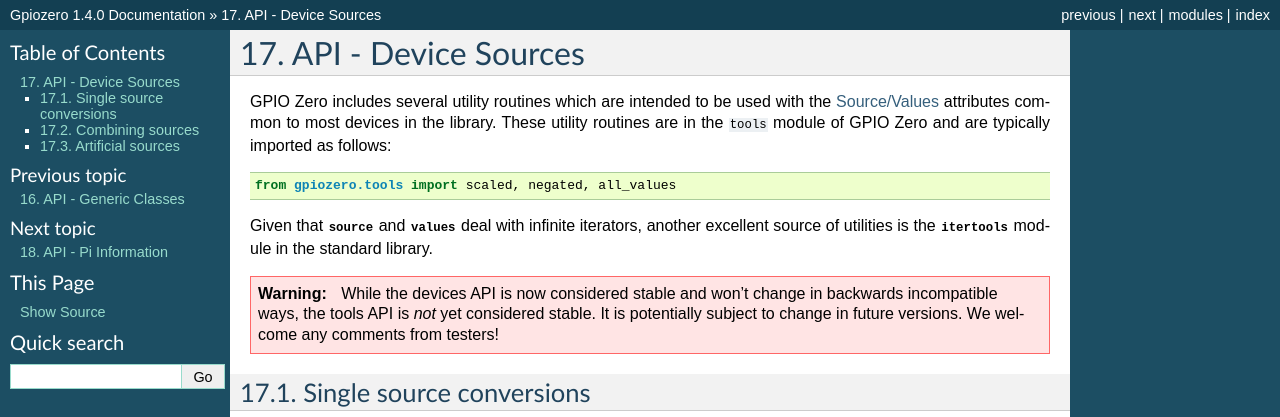
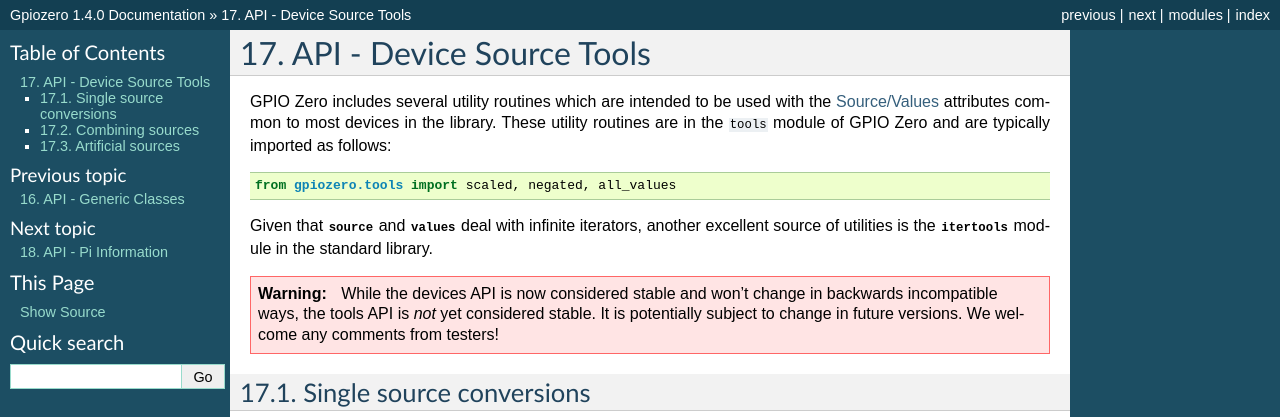
Before and after one commit to gpiozero/gpiozero, a Sphinx documentation site: the page built from docs/api_tools.rst, in a window 1280 px wide and 900 px high, cut to the strip 0-417 px from the top of the window. Built offline with Sphinx 7.4.7, drawn with Linux system fonts in a browser that asks for light colours; some of the changed text lies outside the part shown.

Commit message:
Let's settle with 'device source tools'

```diff
--- a/docs/api_tools.rst
+++ b/docs/api_tools.rst
@@ -1,6 +1,6 @@
-====================
-API - Device Sources
-====================
+=========================
+API - Device Source Tools
+=========================
 
 .. module:: gpiozero.tools
 
```
